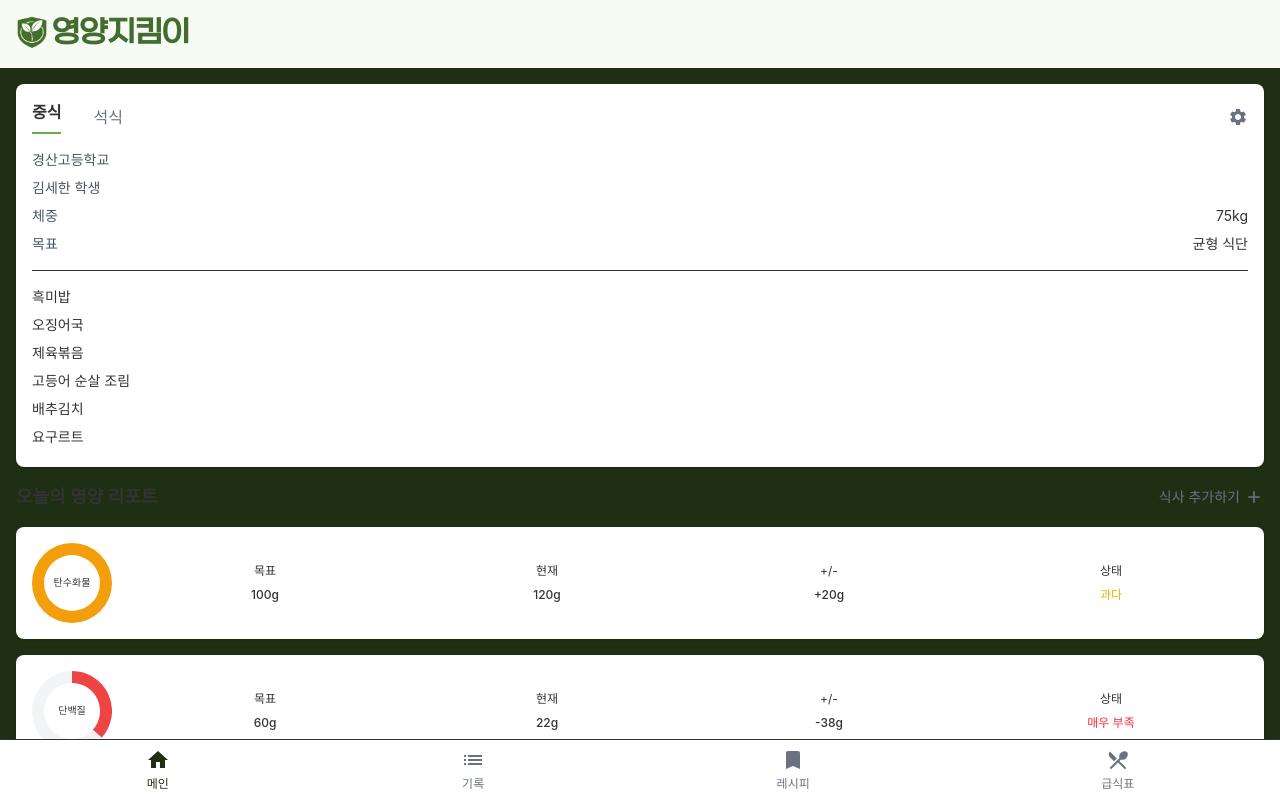
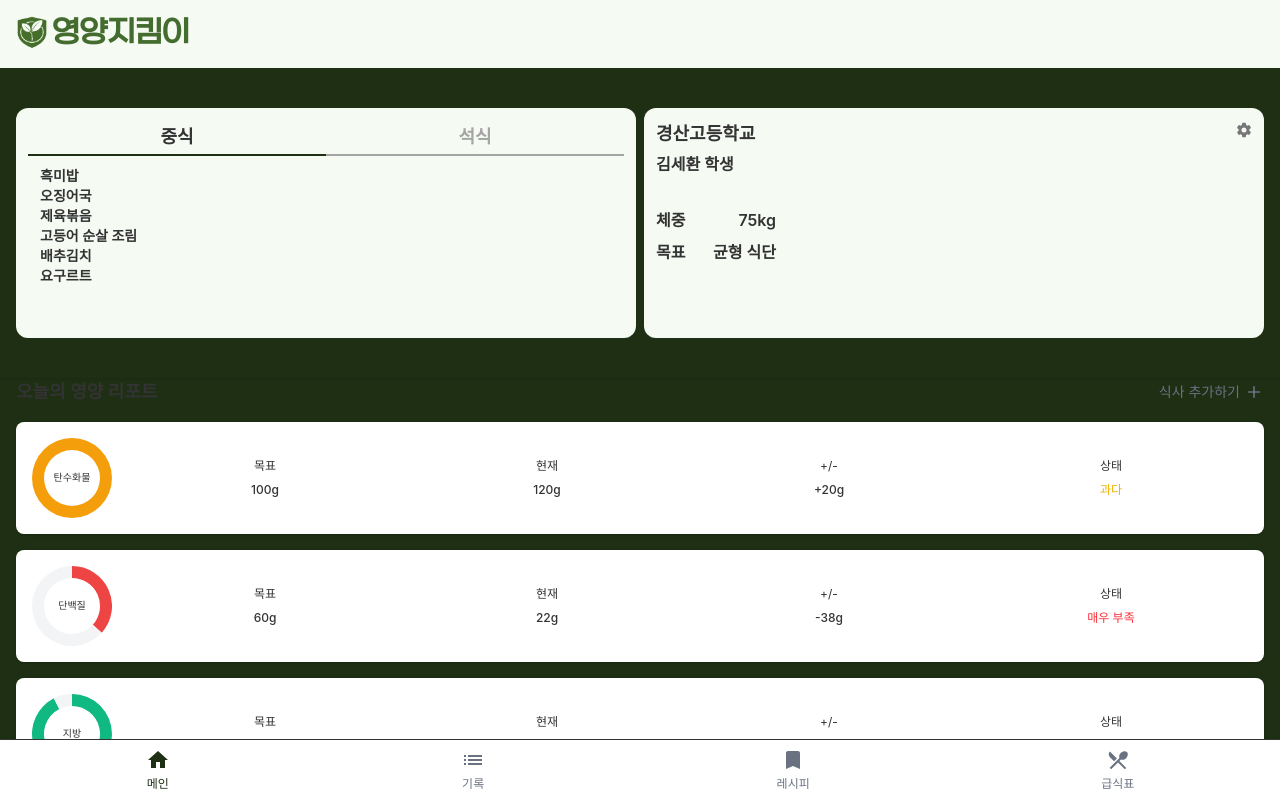
Before and after one commit to kimsayhi/nutri-guardian, a Next.js app: page / in a window 1280 px wide. Shown: the top 798 px of the page. Built offline with nearby package versions, Linux system fonts and the light colour scheme.

Commit message:
feat: 메인 페이지 프로필 퍼블리싱

```diff
--- a/package.json
+++ b/package.json
@@ -13,7 +13,8 @@
     "next": "15.2.4",
     "react": "^19.0.0",
     "react-chartjs-2": "^5.3.0",
-    "react-dom": "^19.0.0"
+    "react-dom": "^19.0.0",
+    "react-icons": "^5.5.0"
   },
   "devDependencies": {
     "@eslint/eslintrc": "^3",
--- a/src/components/main/MainProfile.tsx
+++ /dev/null
@@ -1,45 +0,0 @@
-export default function MainProfile() {
-  return (
-    <div className="m-4 rounded-lg bg-white p-4 shadow-sm">
-      <div className="mb-4 flex items-center justify-between">
-        <div className="flex gap-8">
-          <button className="border-primary-500 border-b-2 pb-2 font-semibold">중식</button>
-          <button className="text-gray-500">석식</button>
-        </div>
-        <button className="text-gray-500">
-          <svg className="h-5 w-5" viewBox="0 0 24 24" fill="currentColor">
-            <path d="M19.14 12.94c.04-.3.06-.61.06-.94 0-.32-.02-.64-.07-.94l2.03-1.58c.18-.14.23-.41.12-.61l-1.92-3.32c-.12-.22-.37-.29-.59-.22l-2.39.96c-.5-.38-1.03-.7-1.62-.94l-.36-2.54c-.04-.24-.24-.41-.48-.41h-3.84c-.24 0-.43.17-.47.41l-.36 2.54c-.59.24-1.13.57-1.62.94l-2.39-.96c-.22-.08-.47 0-.59.22l-1.92 3.32c-.12.22-.07.47.12.61l2.03 1.58c-.05.3-.09.63-.09.94s.02.64.07.94l-2.03 1.58c-.18.14-.23.41-.12.61l1.92 3.32c.12.22.37.29.59.22l2.39-.96c.5.38 1.03.7 1.62.94l.36 2.54c.05.24.24.41.48.41h3.84c.24 0 .44-.17.47-.41l.36-2.54c.59-.24 1.13-.56 1.62-.94l2.39.96c.22.08.47 0 .59-.22l1.92-3.32c.12-.22.07-.47-.12-.61l-2.03-1.58zM12 15.6c-1.98 0-3.6-1.62-3.6-3.6s1.62-3.6 3.6-3.6 3.6 1.62 3.6 3.6-1.62 3.6-3.6 3.6z" />
-          </svg>
-        </button>
-      </div>
-
-      <div className="space-y-2 text-sm">
-        <div className="flex justify-between">
-          <span className="text-gray-600">경산고등학교</span>
-        </div>
-        <div className="flex justify-between">
-          <span className="text-gray-600">김세한 학생</span>
-        </div>
-        <div className="flex justify-between">
-          <span className="text-gray-600">체중</span>
-          <span>75kg</span>
-        </div>
-        <div className="flex justify-between">
-          <span className="text-gray-600">목표</span>
-          <span>균형 식단</span>
-        </div>
-      </div>
-
-      <div className="mt-4 border-t pt-3">
-        <ul className="text-sm">
-          <li className="py-1">흑미밥</li>
-          <li className="py-1">오징어국</li>
-          <li className="py-1">제육볶음</li>
-          <li className="py-1">고등어 순살 조림</li>
-          <li className="py-1">배추김치</li>
-          <li className="py-1">요구르트</li>
-        </ul>
-      </div>
-    </div>
-  );
-}
--- /dev/null
+++ b/src/components/main/mainProfile/index.tsx
@@ -0,0 +1,54 @@
+import { IoSettingsSharp } from "react-icons/io5";
+
+export default function MainProfile() {
+  return (
+    <>
+      <div className="h-[310px]"></div>
+      <div className="fixed top-[60px] flex w-full justify-center gap-2 px-4 py-10 shadow-sm md:top-[64px] lg:top-[68px]">
+        <div className="bg-primary-50 flex h-[230px] w-1/2 flex-col rounded-xl p-3">
+          <div className="flex w-full justify-center text-lg font-semibold">
+            <span className="border-primary-900 flex w-1/2 items-center justify-center border-b-2 py-[3px]">
+              중식
+            </span>
+            <span className="flex w-1/2 items-center justify-center border-b-2 border-neutral-500 py-[3px] text-neutral-500">
+              석식
+            </span>
+          </div>
+          <ul className="flex flex-col px-3 py-2.5 text-sm font-semibold">
+            <li>흑미밥</li>
+            <li>오징어국</li>
+            <li>제육볶음</li>
+            <li>고등어 순살 조림</li>
+            <li>배추김치</li>
+            <li>요구르트</li>
+          </ul>
+        </div>
+        <div className="bg-primary-50 flex h-auto w-1/2 rounded-xl p-3">
+          <div className="flex w-full justify-between">
+            <div className="flex flex-col gap-8">
+              <div className="flex flex-col gap-1">
+                <span className="text-lg font-bold">경산고등학교</span>
+                <span className="font-semibold">김세환 학생</span>
+              </div>
+              <div className="flex w-[120px] flex-col gap-2">
+                <div className="flex w-full justify-between font-semibold">
+                  <span>체중</span>
+                  <span>75kg</span>
+                </div>
+                <div className="flex w-full justify-between font-semibold">
+                  <span>목표</span>
+                  <span>균형 식단</span>
+                </div>
+              </div>
+            </div>
+            <div>
+              <button>
+                <IoSettingsSharp className="text-neutral-700" />
+              </button>
+            </div>
+          </div>
+        </div>
+      </div>
+    </>
+  );
+}
```
Also changed, not shown: 1 other file (tests, documents, lock files or other folders).
